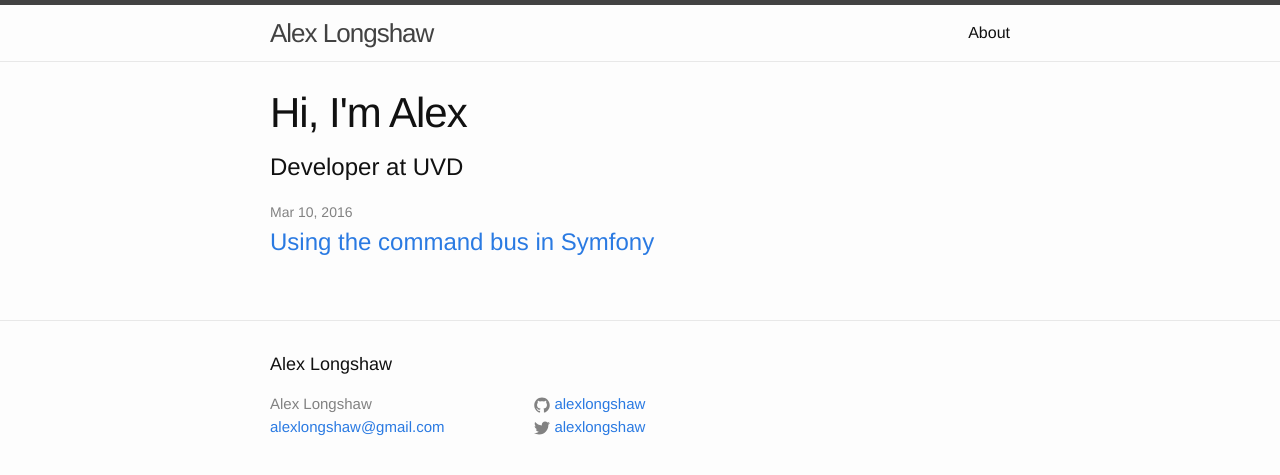
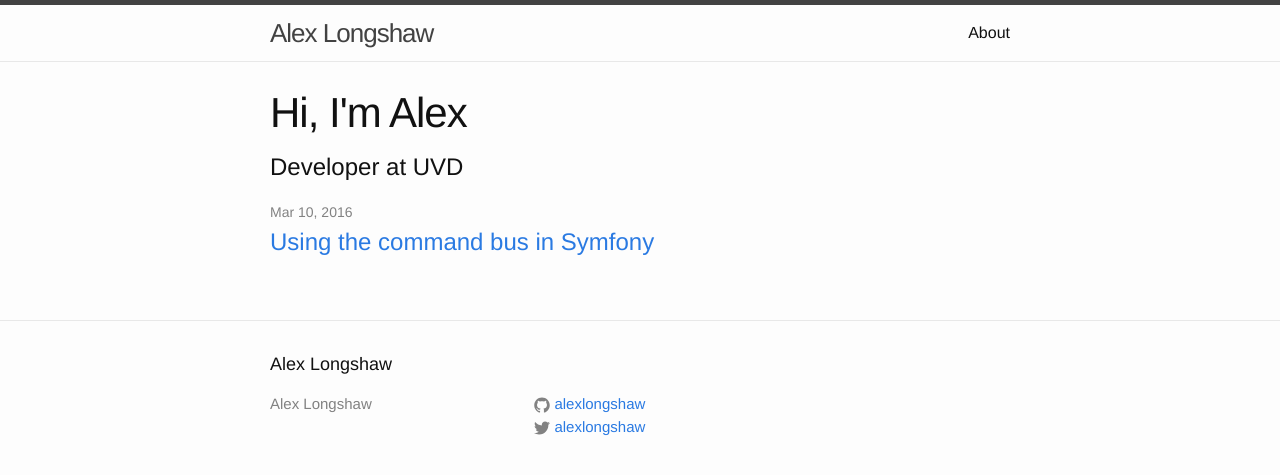
Before and after one commit to alexlongshaw/alexlongshaw.github.io, a Jekyll site: the page built from index.html, in a window 1280 px wide. Shown: the top 475 px of the page. Built offline with Jekyll 4.4.1, drawn with Linux system fonts in a browser that asks for light colours; part of the change alters nothing that is shown.

```diff
--- a/_includes/footer.html
+++ b/_includes/footer.html
@@ -8,7 +8,6 @@
       <div class="footer-col footer-col-1">
         <ul class="contact-list">
           <li>{{ site.title }}</li>
-          <li><a href="mailto:{{ site.email }}">{{ site.email }}</a></li>
         </ul>
       </div>
 
--- a/_includes/head.html
+++ b/_includes/head.html
@@ -3,7 +3,7 @@
   <meta http-equiv="X-UA-Compatible" content="IE=edge">
   <meta name="viewport" content="width=device-width, initial-scale=1">
 
-  <title>{% if page.title %}{{ page.title }}{% else %}{{ site.title }}{% endif %}</title>
+  <title>{% if page.title %}{{ page.title }} | {{ site.title }}{% else %}{{ site.title }}{% endif %}</title>
   <meta name="description" content="{% if page.excerpt %}{{ page.excerpt | strip_html | strip_newlines | truncate: 160 }}{% else %}{{ site.description }}{% endif %}">
 
   <link rel="stylesheet" href="{{ "/css/main.css" | prepend: site.baseurl }}">
```
